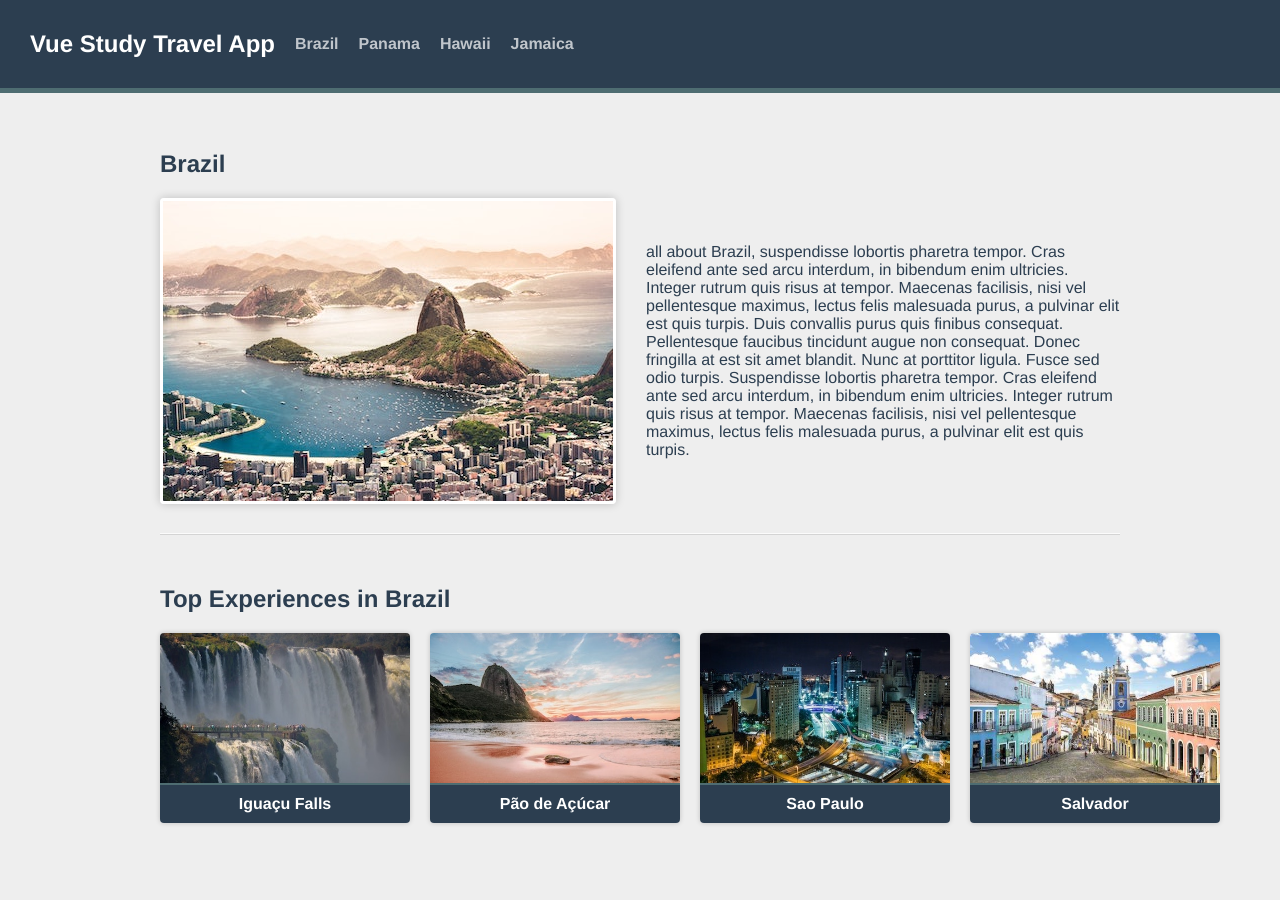
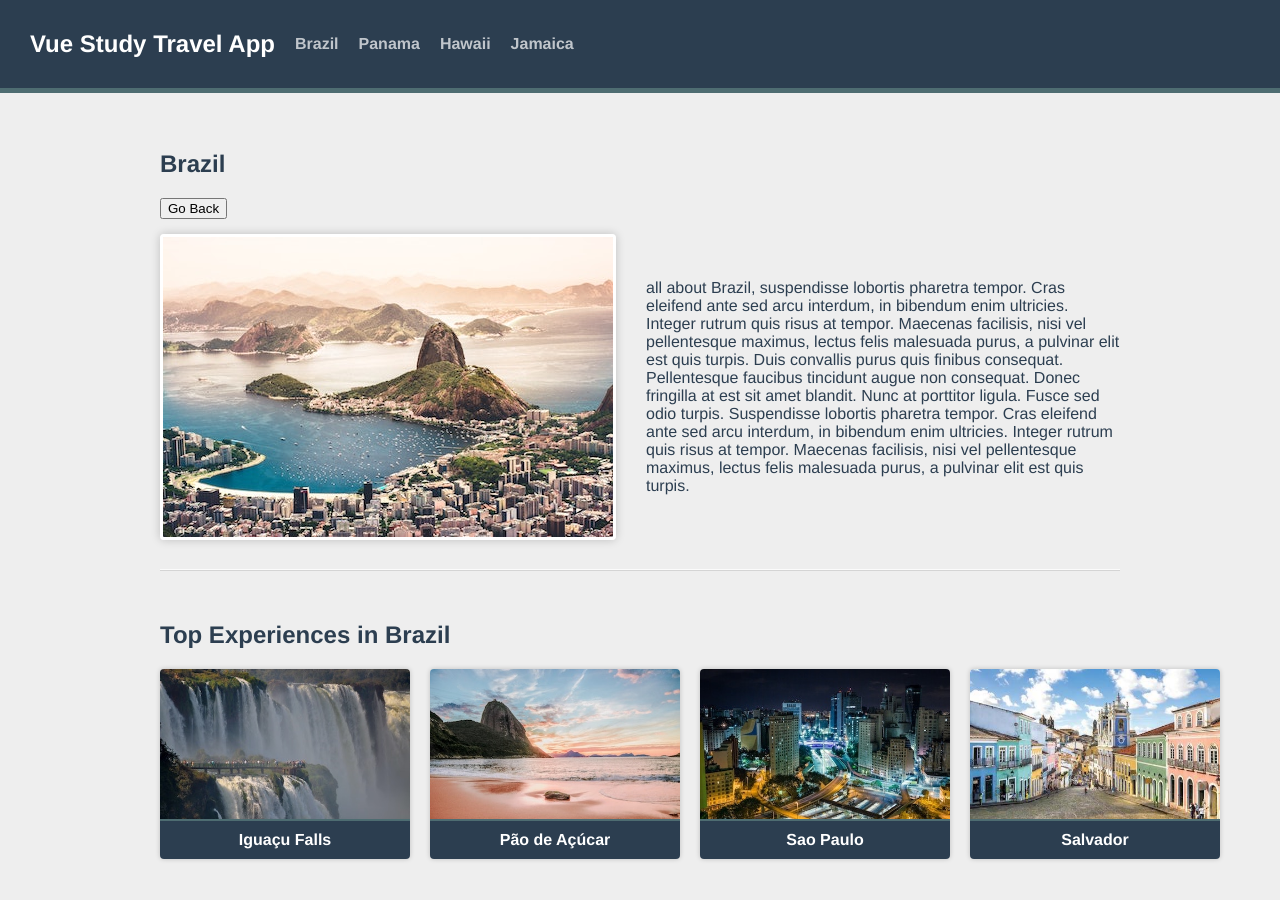
Before and after one commit to rodrigobispo/vue-router-travel-destinations, a Vue app: page /destination/1/1 in a window 1280 px wide. Shown: the top 900 px of the page. Built offline with nearby package versions, Linux system fonts and the light colour scheme.

Commit message:
Rota aninhada

```diff
--- /dev/null
+++ b/src/components/GoBack.vue
@@ -0,0 +1,5 @@
+<template>
+  <span class="go-back">
+    <button v-on:click="$router.back()">Go Back</button>
+  </span>
+</template>
--- a/src/router/index.js
+++ b/src/router/index.js
@@ -12,14 +12,16 @@
     name: 'destination.show',
     component: () => import('@/views/DestinationShow.vue'),
     // props: true
-    props: route => ({ id: parseInt(route.params.id) })
+    props: route => ({ id: parseInt(route.params.id) }),
+    children: [
+      {
+        path: ":experienceSlug",
+        name: 'experience.show',
+        component: () => import(/* webpackChunkName: "experiense-show" */ '@/views/ExperienceShow.vue'),
+        props: route => ({ ...route.params, id: parseInt(route.params.id) })
+      }
+    ]
   },
-  {
-    path: "/destination/:id/:slug/:experienceSlug",
-    name: 'experience.show',
-    component: () => import(/* webpackChunkName: "experiense-show" */ '@/views/ExperienceShow.vue'),
-    props: route => ({ ...route.params, id: parseInt(route.params.id) })
-  }
 ];
 
 const router = createRouter({
--- a/src/views/DestinationShow.vue
+++ b/src/views/DestinationShow.vue
@@ -1,6 +1,7 @@
 <template>
   <section class="destination">
     <h1>{{ destination.name }}</h1>
+    <GoBack />
     <div class="destination-details">
       <img :src="`/images/${destination.image}`" :alt="destination.name">
       <p>{{ destination.description }}</p>
@@ -19,6 +20,8 @@
         <ExperienceCard :experience="experience"></ExperienceCard>
       </router-link>
     </div>
+
+    <router-view />
   </section>
 </template>
 
@@ -26,10 +29,11 @@
 import { defineComponent } from 'vue';
 import sourceData from '@/data.json'
 import ExperienceCard from '@/components/ExperienceCard.vue';
+import GoBack from '@/components/GoBack.vue';
 
 export default defineComponent({
     name: 'DestinationShow',
-    components: { ExperienceCard },
+    components: { ExperienceCard, GoBack },
     props: {
       id: { type: Number, required: true }
     },
```
